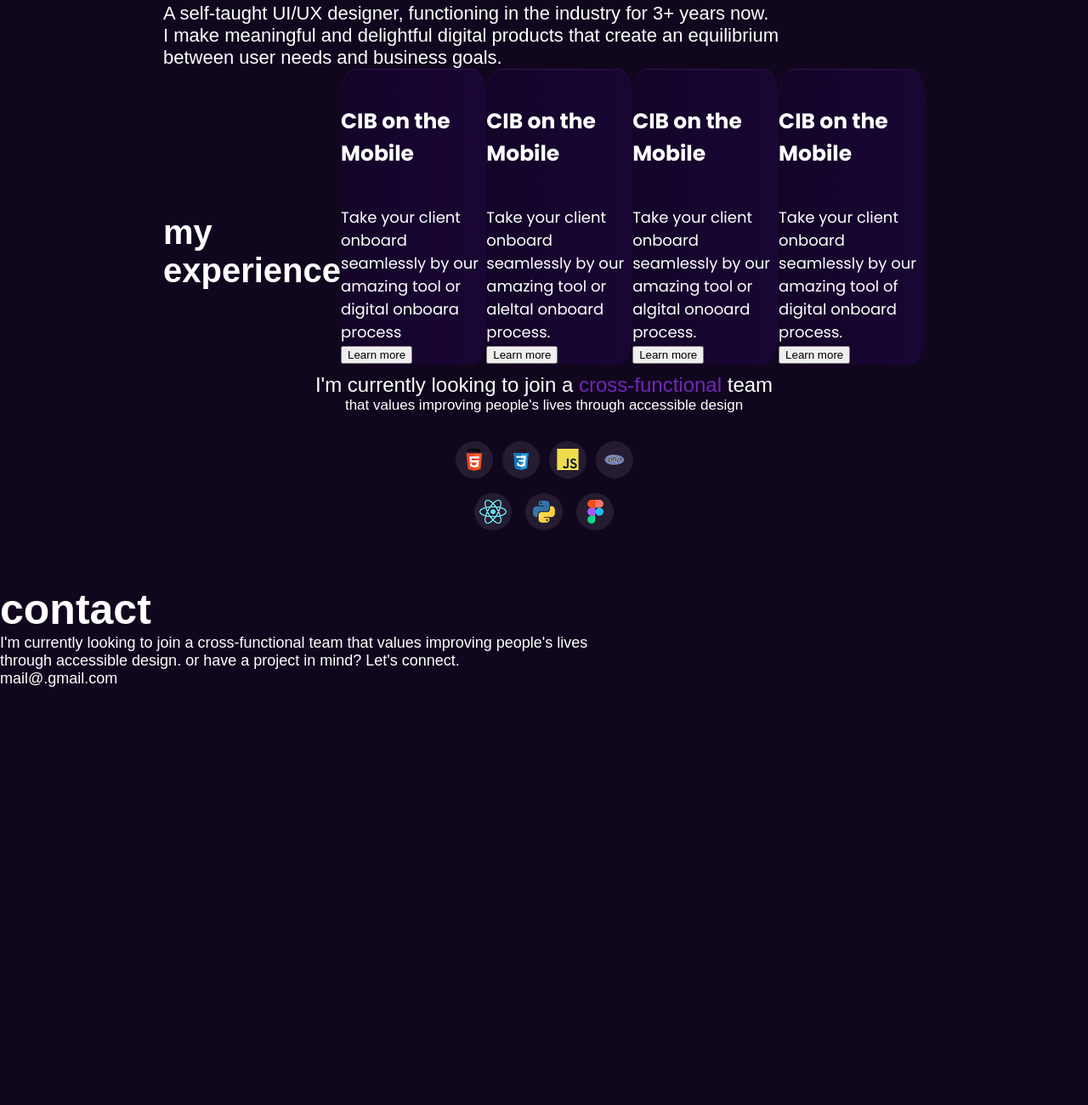
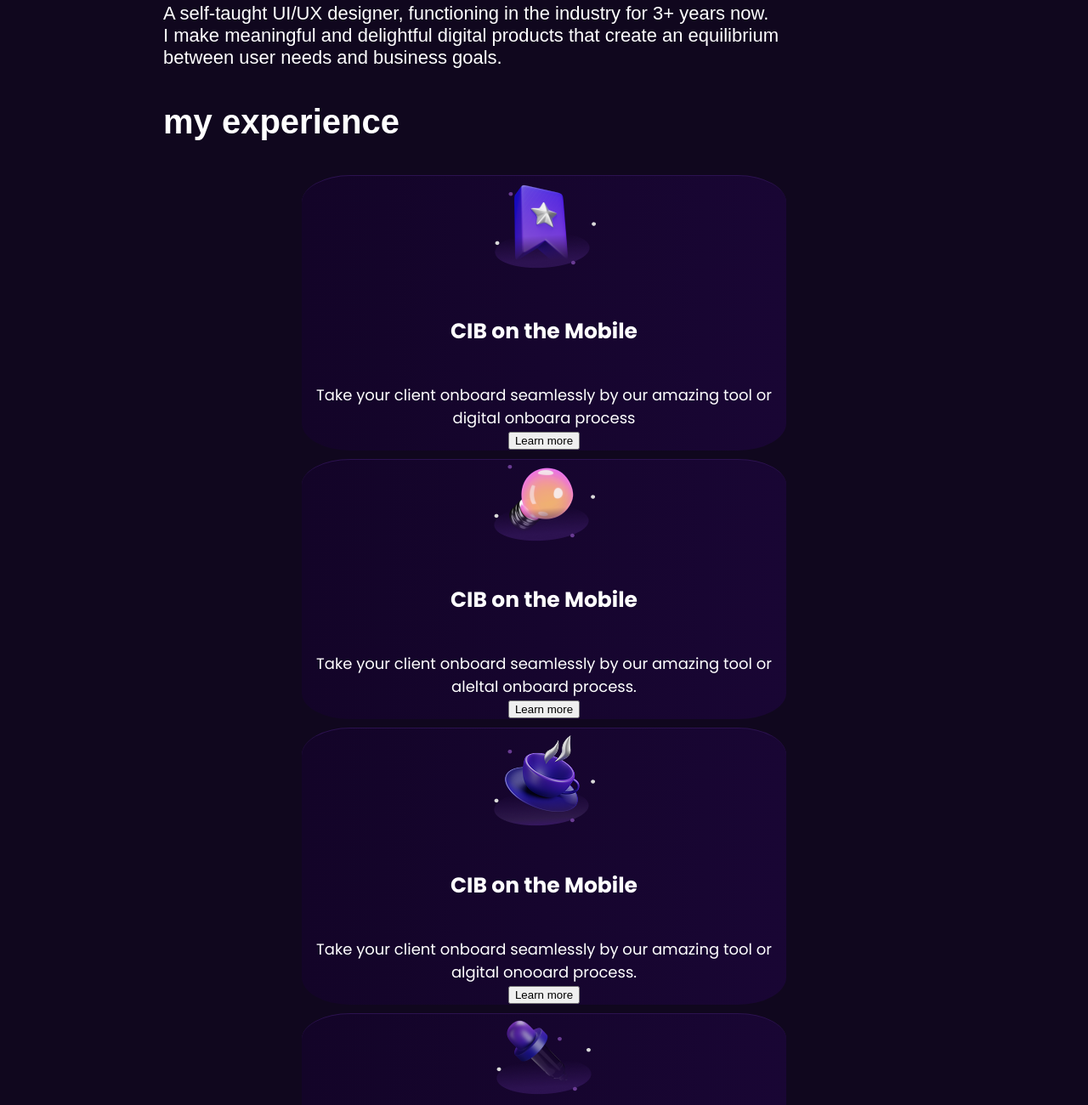
Before and after one commit to JohnSnwo5545/portfolio, a plain HTML site: page index.html in a window 1280 px wide. Shown: the part 547-1847 px from the top of the page at 85% size. Before the commit the page ends 1356 px from the top, so only its background shows below. Drawn offline with Linux system fonts and the light colour scheme; a web font is replaced by a local one.

Commit message:
add img tag and new div per card

```diff
--- a/index.html
+++ b/index.html
@@ -47,10 +47,14 @@
                 I make meaningful and delightful digital products that create an equilibrium
                 between user needs and business goals.</p>
         </section>
+        <h3>my experience</h3>
+        <section id="experience-section">
 
-        <section id="experience-section">
-            <h3>my experience</h3>
             <div class="experience-card">
+                <div class="image-card">
+                    <img src="./images/étoile.png" alt="">
+
+                </div>
                 <h5>CIB on the Mobile</h5>
                 <p>Take your client onboard seamlessly by our amazing
                     tool or digital onboara process</p>
@@ -58,6 +62,10 @@
             </div>
 
             <div class="experience-card">
+                <div class="image-card">
+                    <img src="./images/roind.png" alt="">
+
+                </div>
                 <h5>CIB on the Mobile</h5>
                 <p>Take your client onboard seamlessly by our amazing tool or aleltal onboard process.</p>
                 <button>Learn more</button>
@@ -65,12 +73,18 @@
             </div>
 
             <div class="experience-card">
+                <div class="image-card">
+                    <img src="./images/café.png" alt="">
+                </div>
                 <h5>CIB on the Mobile</h5>
                 <p>Take your client onboard seamlessly by our amazing tool or algital onooard process.</p>
                 <button>Learn more</button>
             </div>
 
             <div class="experience-card">
+                <div class="image-card">
+                    <img src="./images/Icons.png" alt="">
+                </div>
                 <h5>CIB on the Mobile</h5>
                 <p>Take your client onboard seamlessly by our amazing tool of digital onboard process. <br></p>
                 <button>Learn more</button>
--- a/style.css
+++ b/style.css
@@ -1,4 +1,8 @@
 @import url('https://fonts.googleapis.com/css2?family=Plus+Jakarta+Sans:ital,wght@0,200..800;1,200..800&family=Poppins:ital,wght@0,100;0,200;0,300;0,400;0,500;0,600;0,700;0,800;0,900;1,100;1,200;1,300;1,400;1,500;1,600;1,700;1,800;1,900&family=Preahvihear&display=swap');
+
+*{
+    box-sizing: border-box;
+}
 
 :root {
     --primary-color: #7127BA;
@@ -197,7 +201,10 @@ h5 {
 
 #experience-section {
     display: flex;
-    justify-content: space-evenly;
+    flex-wrap: wrap;
+    justify-content: center;
+    text-align: center;
+
 }
 
 .experience-card {
@@ -206,4 +213,7 @@ h5 {
     border-top: 1px #2C1250 solid;
     border-radius: 10%;
     margin-bottom: 10px;
+    width:570px;
+    height:192.68;
+
 }
```
Also changed, not shown: images/Icons.png (added), images/café.png (added), images/roind.png (added), images/étoile.png (added).
